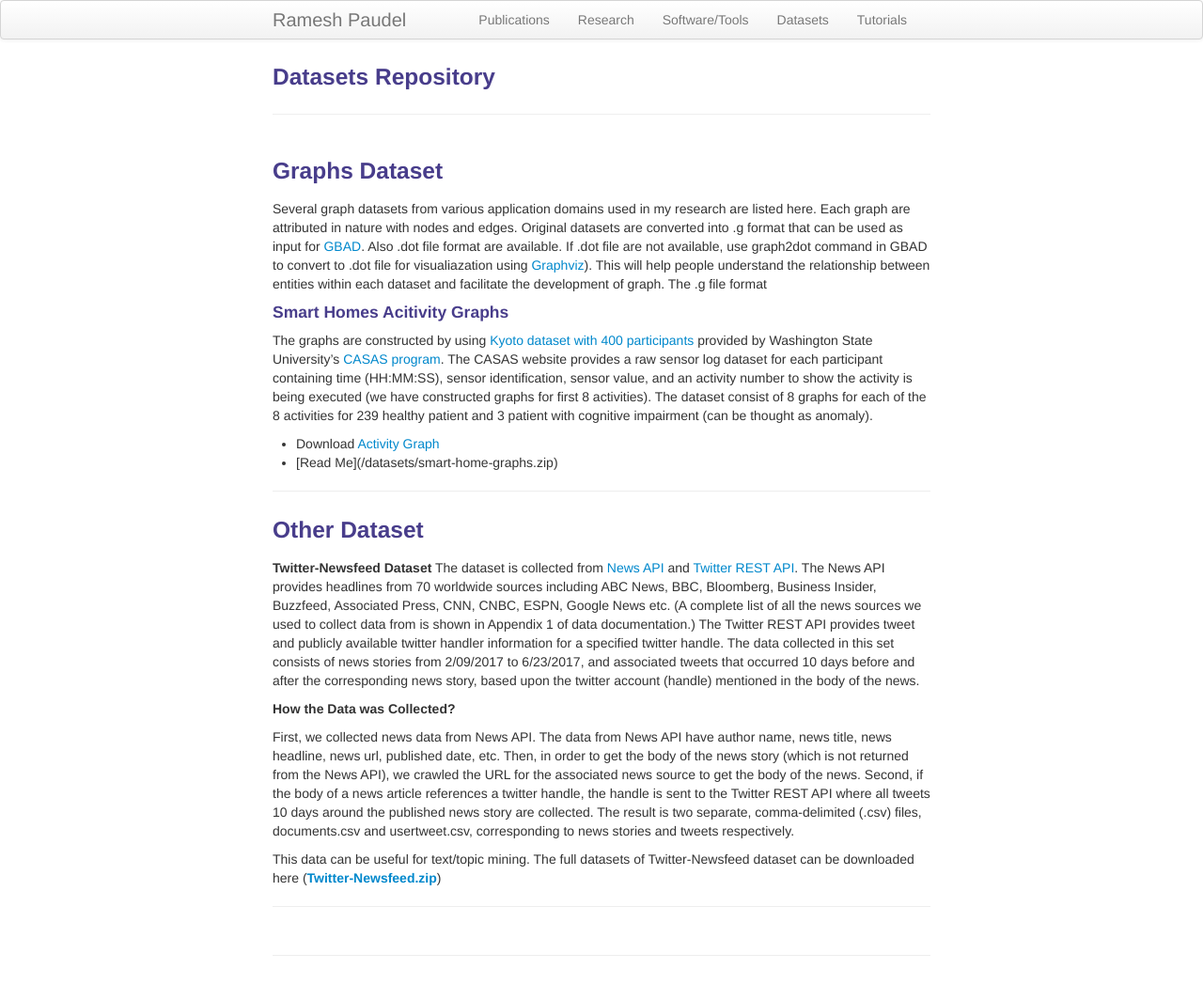
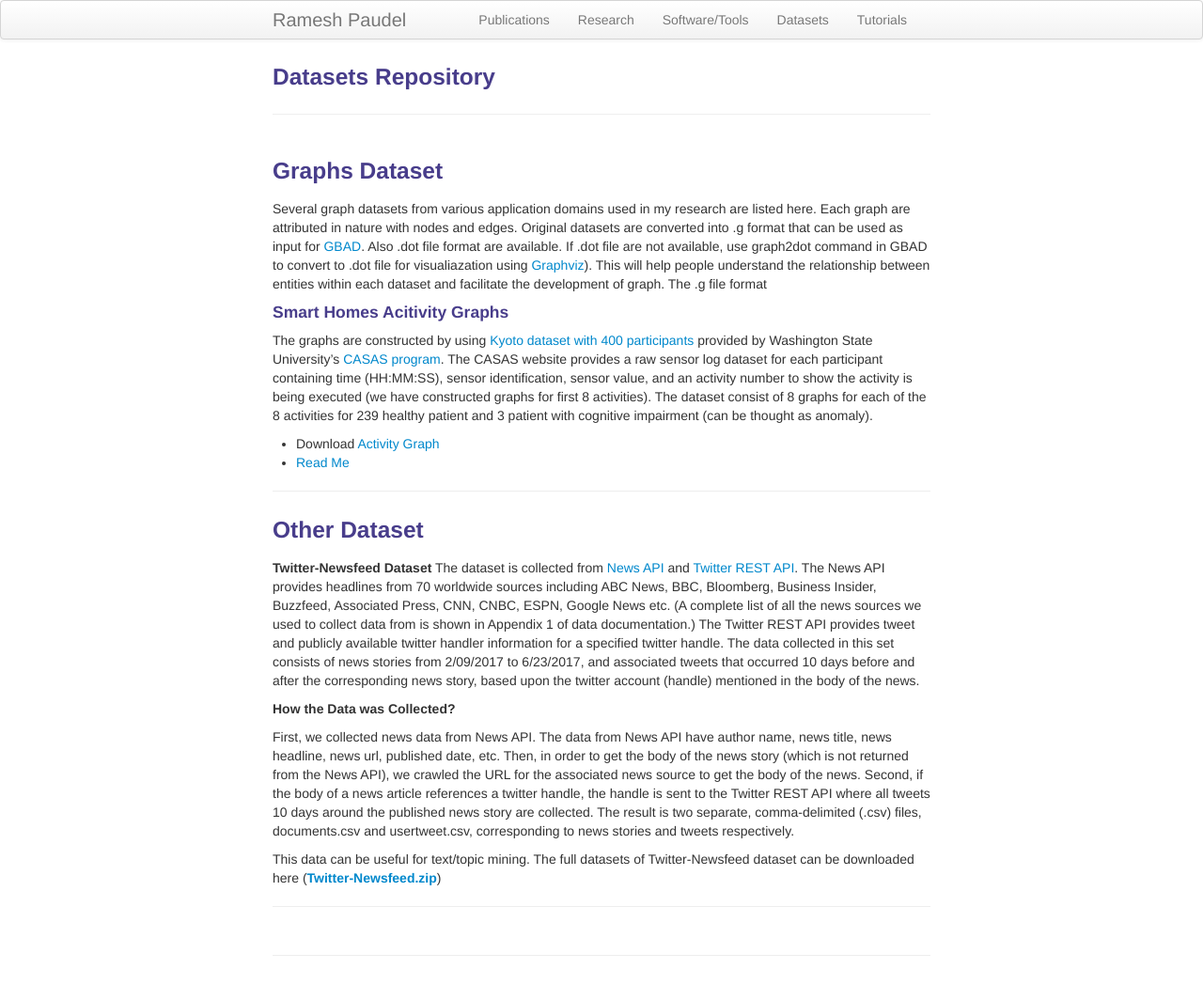
Before and after one commit to rpaudel42/rpaudel42.github.io, a Jekyll site: the page built from pages/dataset.md, in a window 1280 px wide. Shown: the whole page at 94% size. Built offline with Jekyll 4.4.1, drawn with Linux system fonts in a browser that asks for light colours; some of the changed lines change nothing that is shown.

Commit message:
Update dataset.md

```diff
--- a/pages/dataset.md
+++ b/pages/dataset.md
@@ -11,8 +11,8 @@ The .g file format
 <h4>Smart Homes Acitivity Graphs</h4>
 The graphs are constructed by using [Kyoto dataset with 400 participants](http://casas.wsu.edu/datasets/) provided by Washington State University’s [CASAS program](http://casas.wsu.edu). The CASAS website provides a raw sensor log dataset for each participant containing time (HH:MM:SS), sensor identification, sensor value, and an activity number to show the activity is being executed (we have constructed graphs for first 8 activities). The dataset consist of 8 graphs for each of the 8 activities for 239 healthy patient and 3 patient with cognitive impairment (can be thought as anomaly).
 <ul>
- <li>Download <a ref ="/datasets/smart-home-graphs.zip">Activity Graph</a></li>
- <li>[Read Me](/datasets/smart-home-graphs.zip)</li>
+ <li>Download <a href ="/datasets/smart-home-graphs.zip">Activity Graph</a></li>
+ <li><a href ="##">Read Me</a></li>
  </ul>
 ---
 
```
